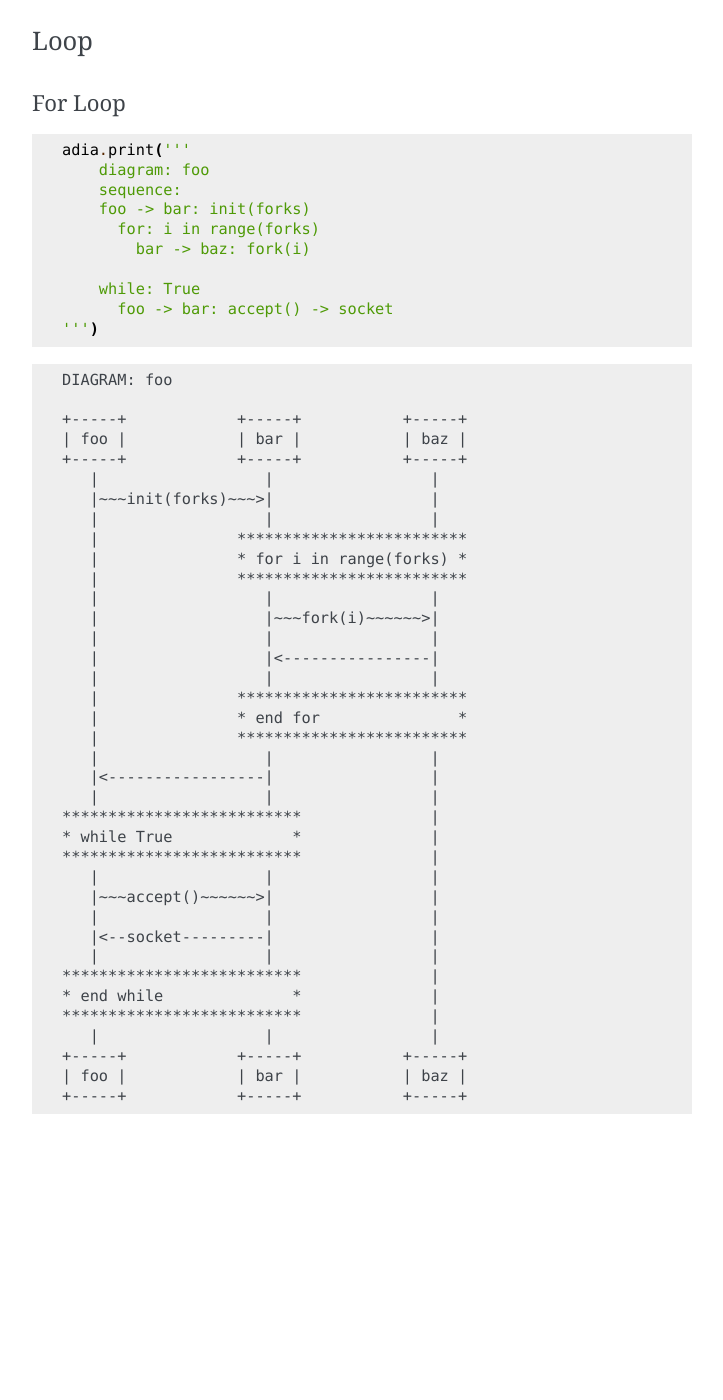
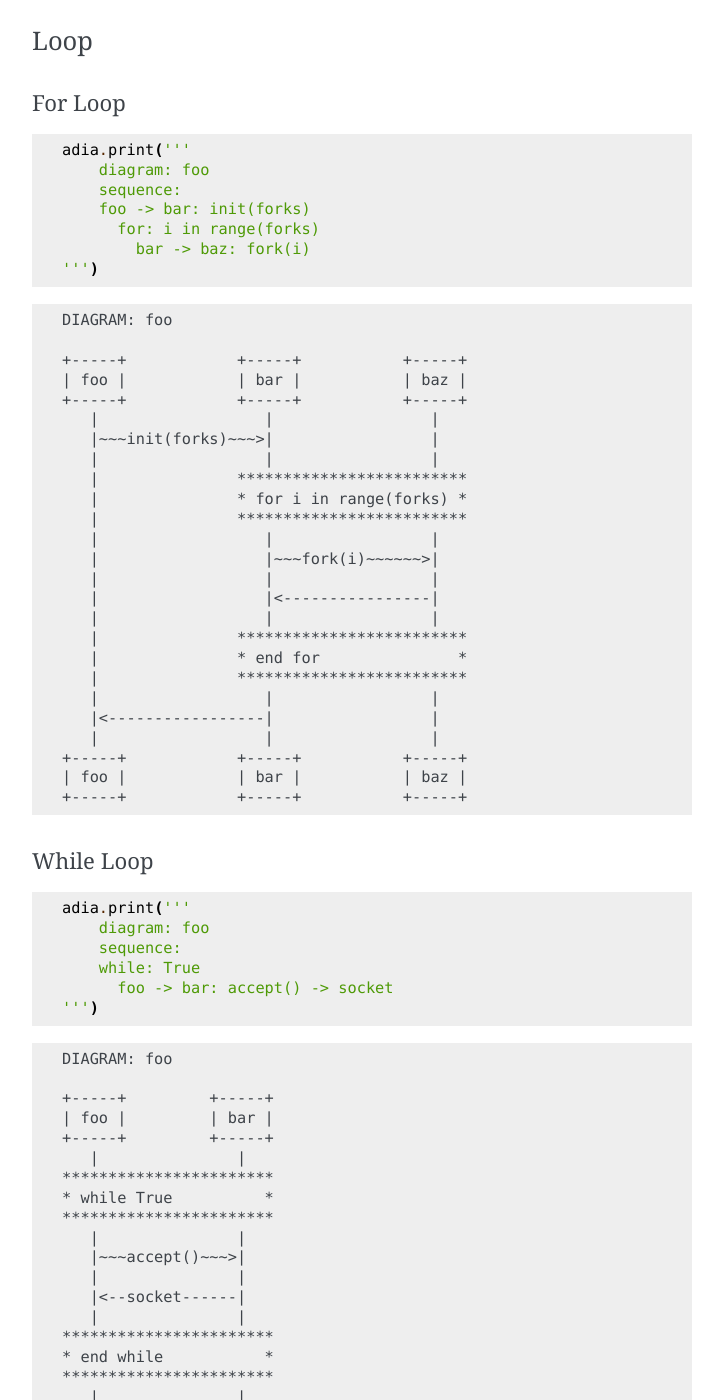
Before and after one commit to pylover/adia, a Sphinx documentation site: the page built from documentation/lang.rst, in a window 1280 px wide and 1400 px high, scrolled down 9706 px. Shown: the whole window, without its empty margins (388-1111 px from the left). Built offline with Sphinx 7.4.7, drawn with Linux system fonts in a browser that asks for light colours; before the commit the page ends 10837 px from its top, so only the background shows below that; some of the changed text lies outside the part shown.

Commit message:
Fix: Messed up loop sections in language reference

```diff
--- a/adia/__init__.py
+++ b/adia/__init__.py
@@ -11,7 +11,7 @@ from .exceptions import InterpreterError, BadAttribute, BadSyntax
 from .renderer import Renderer
 
 
-__version__ = '0.2.0'
+__version__ = '0.2.1'
 __all__ = [
     'Diagram',
     'SequenceDiagram',
--- a/documentation/lang.rst
+++ b/documentation/lang.rst
@@ -530,7 +530,6 @@ Loop
 
 For Loop
 """"""""
-
 .. testcode::
 
    adia.print('''
@@ -539,9 +538,6 @@ For Loop
        foo -> bar: init(forks)
          for: i in range(forks)
            bar -> baz: fork(i)
-
-       while: True
-         foo -> bar: accept() -> socket
    ''')
 
 .. testoutput::
@@ -568,18 +564,42 @@ For Loop
       |                  |                 |
       |<-----------------|                 |
       |                  |                 |
-   **************************              |
-   * while True             *              |
-   **************************              |
-      |                  |                 |
-      |~~~accept()~~~~~~>|                 |
-      |                  |                 |
-      |<--socket---------|                 |
-      |                  |                 |
-   **************************              |
-   * end while              *              |
-   **************************              |
-      |                  |                 |
    +-----+            +-----+           +-----+
    | foo |            | bar |           | baz |
    +-----+            +-----+           +-----+
+
+While Loop
+""""""""""
+
+.. testcode::
+
+   adia.print('''
+       diagram: foo
+       sequence:
+       while: True
+         foo -> bar: accept() -> socket
+   ''')
+
+.. testoutput::
+
+   DIAGRAM: foo
+
+   +-----+         +-----+
+   | foo |         | bar |
+   +-----+         +-----+
+      |               |
+   ***********************
+   * while True          *
+   ***********************
+      |               |
+      |~~~accept()~~~>|
+      |               |
+      |<--socket------|
+      |               |
+   ***********************
+   * end while           *
+   ***********************
+      |               |
+   +-----+         +-----+
+   | foo |         | bar |
+   +-----+         +-----+
```
